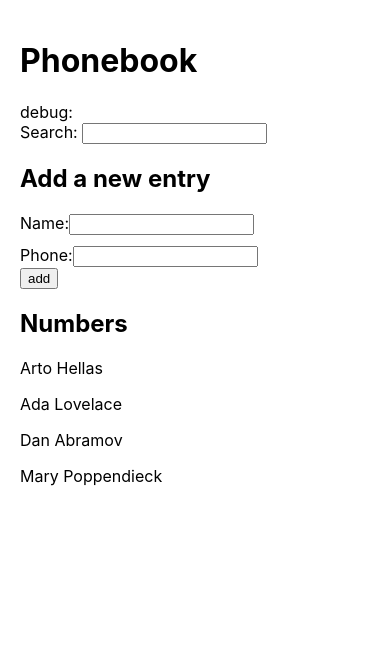
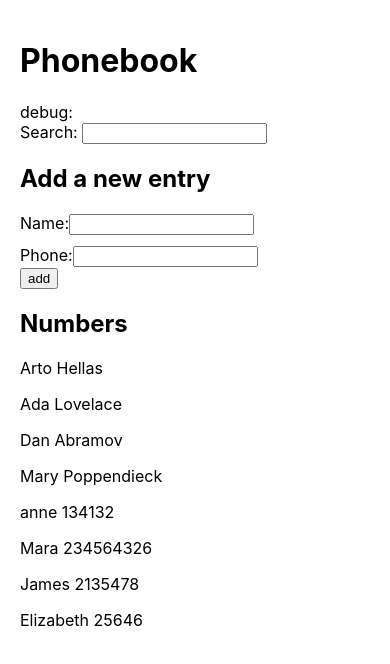
Before and after one commit to Braslava/full_stack_open, a React (Create React App) app in the folder part_2/phonebook/: page / in a window 390 px wide. Shown: the top 664 px of the page. Built offline with nearby package versions, Linux system fonts and the light colour scheme; data requests are answered from the project's data file; the HTML template or start-up script is replaced by a standard one.

Commit message:
phonebook 2.15

```diff
--- a/part_2/phonebook/db.json
+++ b/part_2/phonebook/db.json
@@ -1,5 +1,5 @@
 {
-    "persons":[
+  "persons": [
     {
       "name": "Arto Hellas",
       "number": "040-123456",
@@ -19,6 +19,26 @@
       "name": "Mary Poppendieck",
       "number": "39-23-6423122",
       "id": 4
+    },
+    {
+      "name": "anne",
+      "phone": "134132",
+      "id": 5
+    },
+    {
+      "name": "Mara",
+      "phone": "234564326",
+      "id": 6
+    },
+    {
+      "name": "James",
+      "phone": "2135478",
+      "id": 7
+    },
+    {
+      "name": "Elizabeth",
+      "phone": "25646",
+      "id": 8
     }
   ]
 }
--- a/part_2/phonebook/package.json
+++ b/part_2/phonebook/package.json
@@ -17,7 +17,7 @@
     "build": "react-scripts build",
     "test": "react-scripts test",
     "eject": "react-scripts eject",
-    "server": "json-server -p3001 --watch db.json"
+    "server": "json-server --watch db.json --port 3004"
   },
   "eslintConfig": {
     "extends": [
--- a/part_2/phonebook/src/App.js
+++ b/part_2/phonebook/src/App.js
@@ -12,15 +12,31 @@
 
     const getPersonsData = async () => {
         try {
-            const response = await axios.get("http://localhost:3001/db");
+            const response = await axios.get("http://localhost:3004/db");
             setPersons(response.data.persons);
-            console.log(response.data)
+            console.log(response.data);
         } catch (error) {
             console.log(error);
         }
     };
 
-    useEffect(() => {getPersonsData()}, []);
+    const addNewPerson = async (objectToPost) => {
+        try {
+            const response = await axios.post(
+                "http://localhost:3004/persons",
+                objectToPost
+            );
+            console.log(objectToPost);
+            console.log(response);
+            return response.data;
+        } catch (error) {
+            console.log(error);
+        }
+    };
+
+    useEffect(() => {
+        getPersonsData();
+    }, []);
 
     const handleNameChange = (e) => setNewName(e.target.value);
 
@@ -42,8 +58,11 @@
             id: persons.length + 1,
         };
 
-        setPersons(persons.concat(personObject));
-        setNewName("");
+        addNewPerson(personObject).then((serverResponse) => {
+            console.log(serverResponse);
+            setPersons(persons.concat(serverResponse));
+            setNewName("");
+        });
     };
 
     const filterPersons = (e) => {
```
Lines whose indentation alone changed are shown as unchanged.
